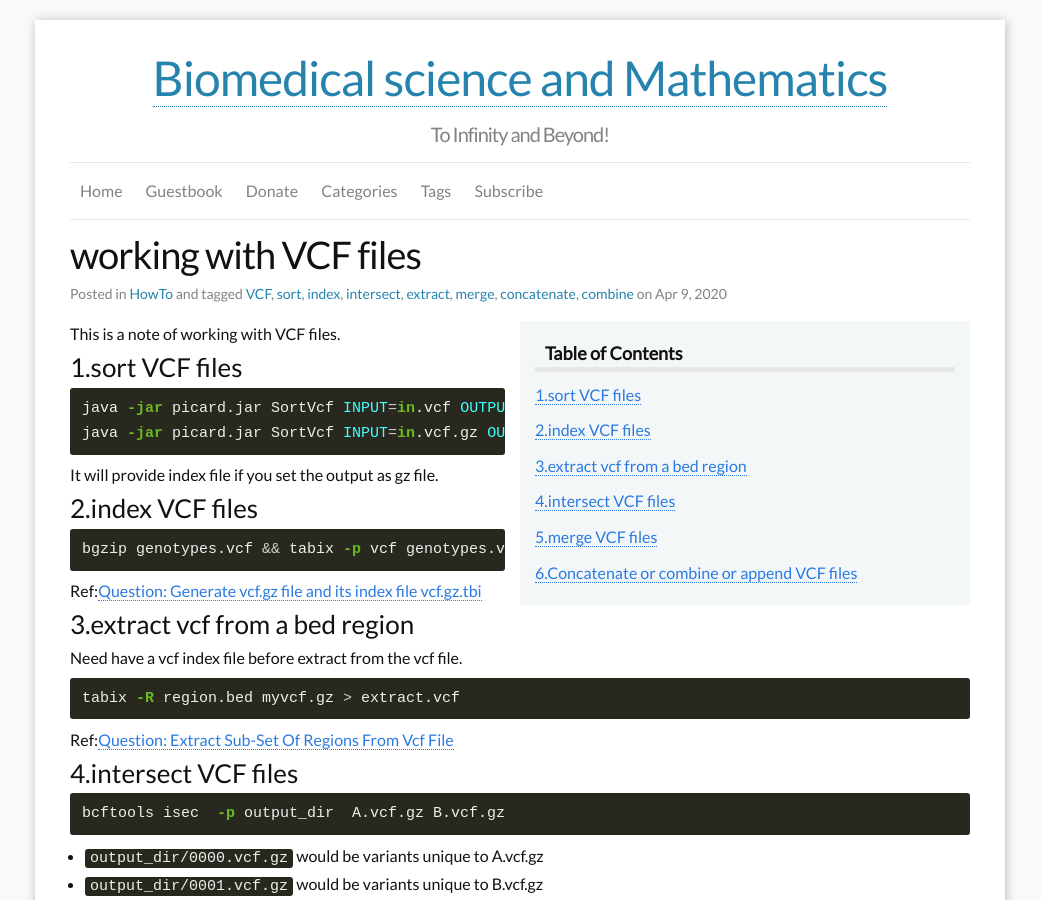
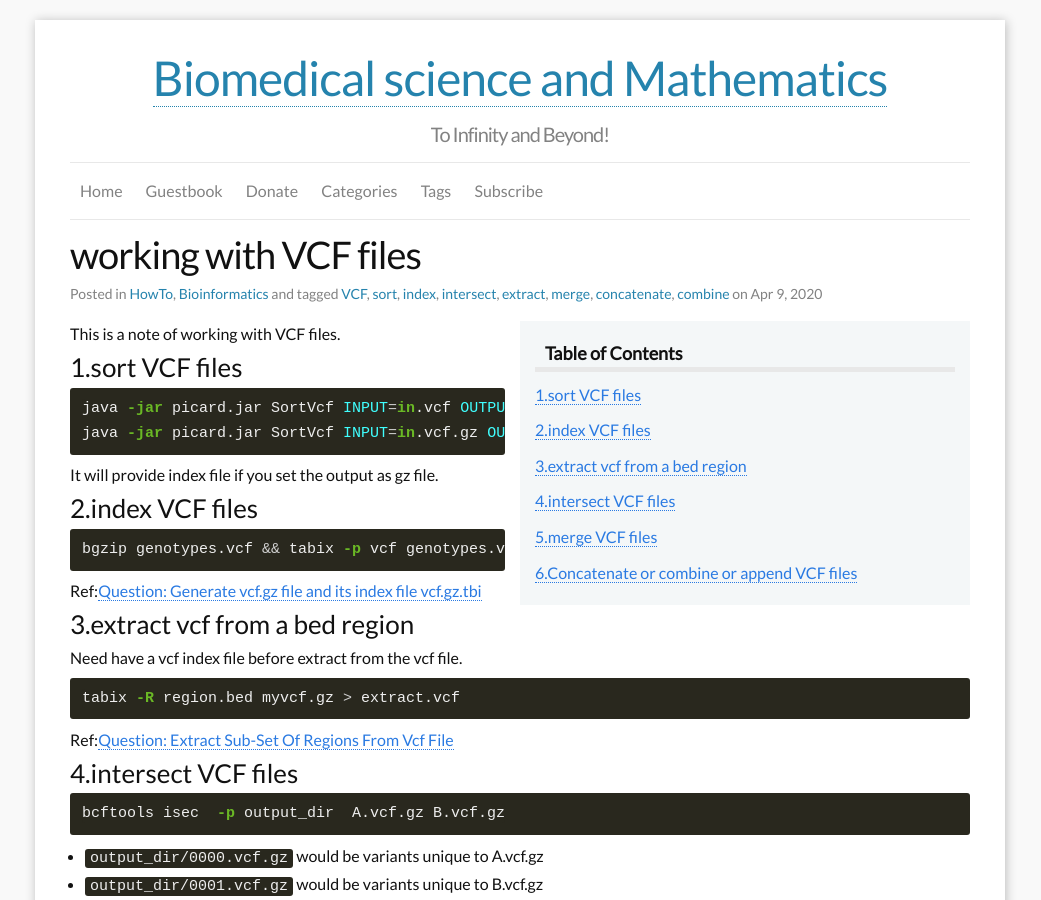
Before and after one commit to yulijia/en, a Jekyll site: the page built from _posts/2020-04-09-working-with-VCF-files.md, in a window 1280 px wide and 900 px high. Shown: the whole window, without its empty margins (120-1161 px from the left). Built offline with Jekyll 4.4.1, drawn with Linux system fonts in a browser that asks for light colours; nearby versions of some CDN libraries; comment, search, counter and statistics services are not loaded.

Commit message:
add another category

```diff
--- a/_posts/2020-04-09-working-with-VCF-files.md
+++ b/_posts/2020-04-09-working-with-VCF-files.md
@@ -3,7 +3,9 @@ published: ture
 layout: post
 title: "working with VCF files"
 author: Yu
-categories: HowTo
+categories:
+- HowTo
+- Bioinformatics
 tags:
 - VCF
 - sort
```
